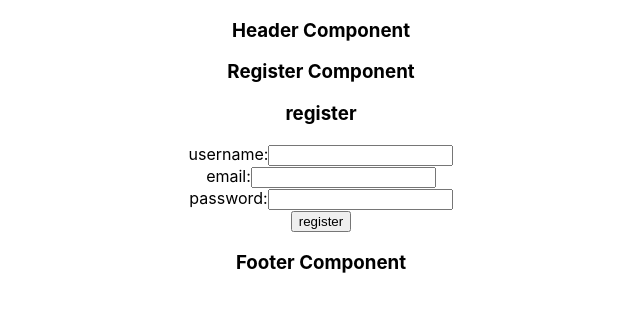
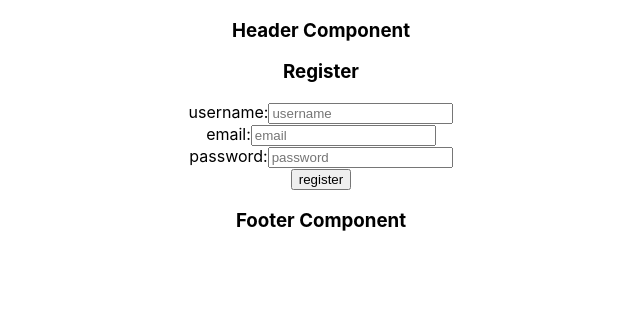
Before and after one commit to RichardMillerWimmer/heritage-boot-tracker, a React (Create React App) app: page /#/register in a window 1280 px wide. Shown: the top 312 px of the page, without its empty margins (319-959 px from the left). Built offline with nearby package versions, Linux system fonts and the light colour scheme; what redux-promise-middleware would draw is missing.

Commit message:
work on register

```diff
--- a/src/components/Register.tsx
+++ b/src/components/Register.tsx
@@ -1,38 +1,49 @@
-import React, {useState} from 'react';
+import React, { useState } from 'react';
 import { useDispatch } from 'react-redux';
 import axios from 'axios';
 
-import {User} from 'customTypes';
+import { User } from 'customTypes';
 
 
 const Register: React.FC = () => {
     const [username, setUsername] = useState<string>('');
     const [email, setEmail] = useState<string>('');
     const [password, setPassword] = useState<string>('');
+    const [isError, setIsError] = useState<boolean>(false);
+    const [error, setError] = useState<string>('');
+
 
     const dispatch = useDispatch();
 
     const register = (): void => {
-        axios.post<User>('/api/auth/register', {username, email, password})
+        axios.post<User>('/api/auth/register', { username, email, password })
             .then((res) => {
                 const user = res.data;
-            dispatch({ type: 'UPDATE_USER', payload: user })
+                dispatch({ type: 'UPDATE_USER', payload: user });
+                setUsername('');
+                setEmail('');
+                setPassword('');
             })
+            .catch((error => {
+                setIsError(true);
+                setError(error)
+            }))
     }
+
 
     return (
         <div>
-            <h3>Register Component</h3>
             <form
                 onSubmit={(e: React.SyntheticEvent) => {
                     e.preventDefault();
                     register();
                 }}>
-              <h3>register</h3>
+                <h3>Register</h3>
                 <label htmlFor="username">username:</label>
                 <input
                     id="username"
                     value={username}
+                    placeholder="username"
                     onChange={(e: React.ChangeEvent<HTMLInputElement>): void => setUsername(e.target.value)}
                 />
                 <br></br>
@@ -40,6 +51,7 @@ const Register: React.FC = () => {
                 <input
                     id="email"
                     value={email}
+                    placeholder="email"
                     onChange={(e: React.ChangeEvent<HTMLInputElement>): void => setEmail(e.target.value)}
                 />
                 <br></br>
@@ -48,15 +60,13 @@ const Register: React.FC = () => {
                     type="password"
                     id="password"
                     value={password}
+                    placeholder="password"
                     onChange={(e: React.ChangeEvent<HTMLInputElement>): void => setPassword(e.target.value)}
                 />
                 <br></br>
                 <button>register</button>
-              <div className="alreadyRegistered">
-                {/* <span style={{ cursor: 'pointer' }} onClick={toggleLogin}>
-                  already register?
-                </span> */}
-              </div>
+                {isError? <p>{error}</p>: ''}
+                <div className="alreadyRegistered"></div>
             </form>
         </div>
     )
```
Lines whose indentation alone changed are shown as unchanged.
